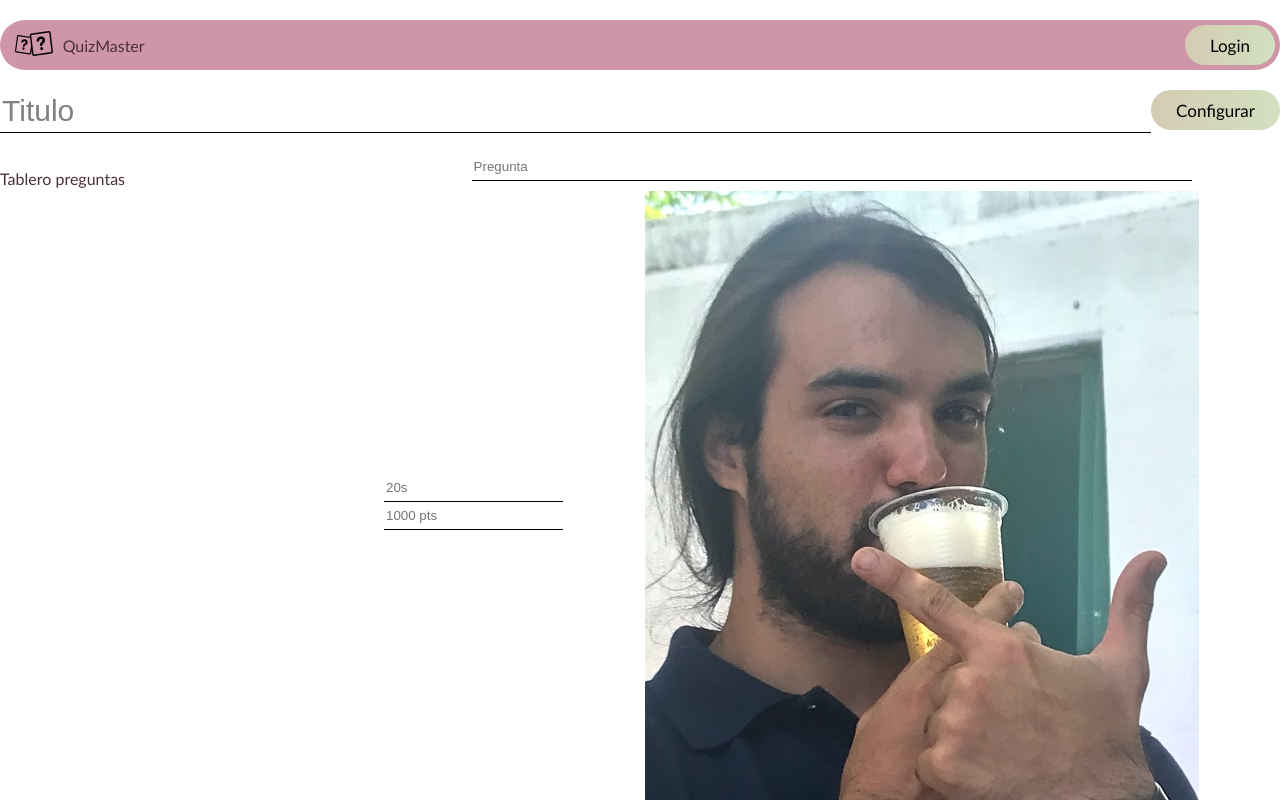
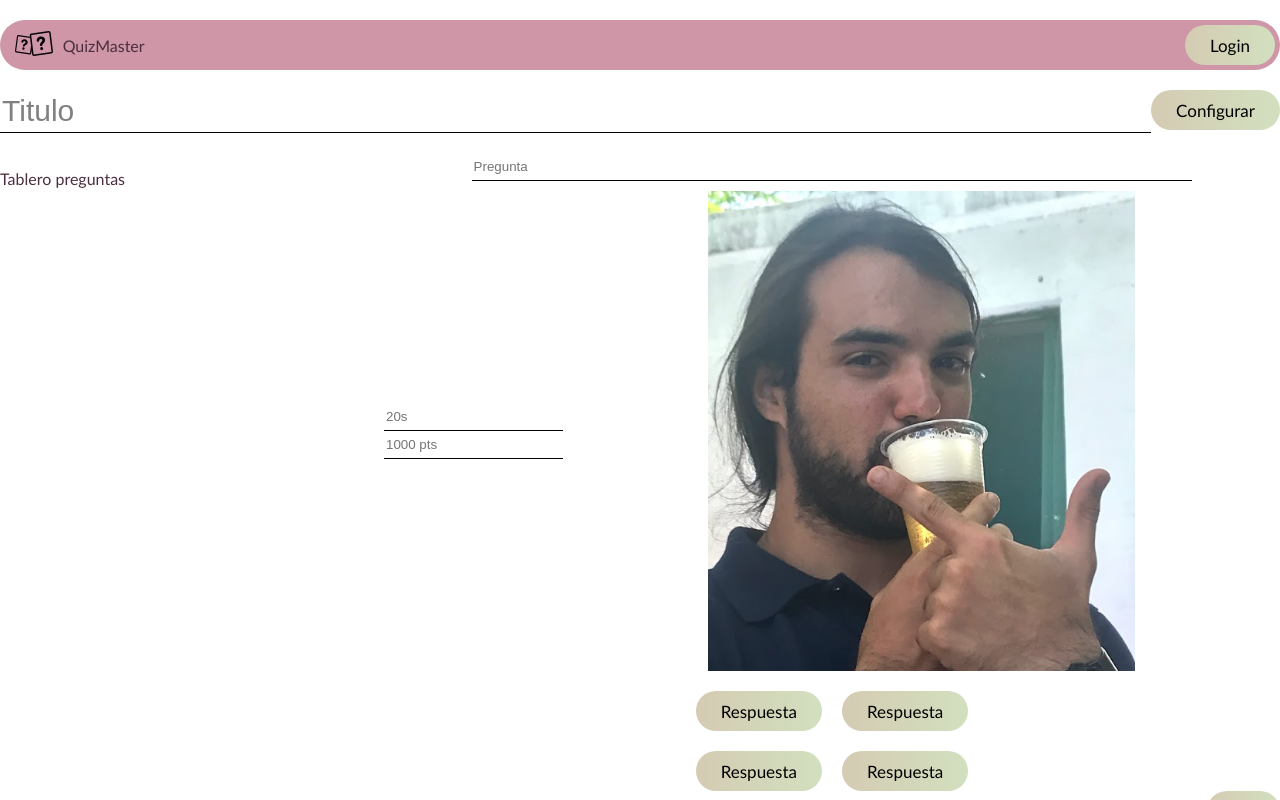
Before and after one commit to ElLucioVpe/labrianet, a React (Create React App) app in the folder App/webapp/: page /crear in a window 1280 px wide. Shown: the top 800 px of the page. Built offline with nearby package versions, Linux system fonts and the light colour scheme.

Commit message:
Otros arreglitos

```diff
--- a/App/webapp/src/Components/CrearPreguntas.js
+++ b/App/webapp/src/Components/CrearPreguntas.js
@@ -21,7 +21,7 @@ class CrearPreguntas extends React.Component {
                             <Input placeholder="1000 pts" size="regular"/>
                         </div>
                         <div class="flex w-80 justify-content-center">
-                            <img src="img/perfil.png"/>
+                            <img class="pregunta_foto" src="img/perfil.png"/>
                         </div>
                     </div>
                     <div class="grid-2-2 mt-20">
--- a/App/webapp/src/Css/CrearJuego.css
+++ b/App/webapp/src/Css/CrearJuego.css
@@ -27,3 +27,7 @@
     grid-column-gap: 20px;
     grid-row-gap: 20px;
 }
+
+img.pregunta_foto {
+    height: 60vh;
+}
--- a/App/webapp/src/Views/Login.js
+++ b/App/webapp/src/Views/Login.js
@@ -13,7 +13,7 @@ class Login extends React.Component {
 
     render() {
         return (
-            <div class="login">
+            <div class="login container">
                 <div>
                     <h1>Bienvenido!</h1>
                 </div>
```
